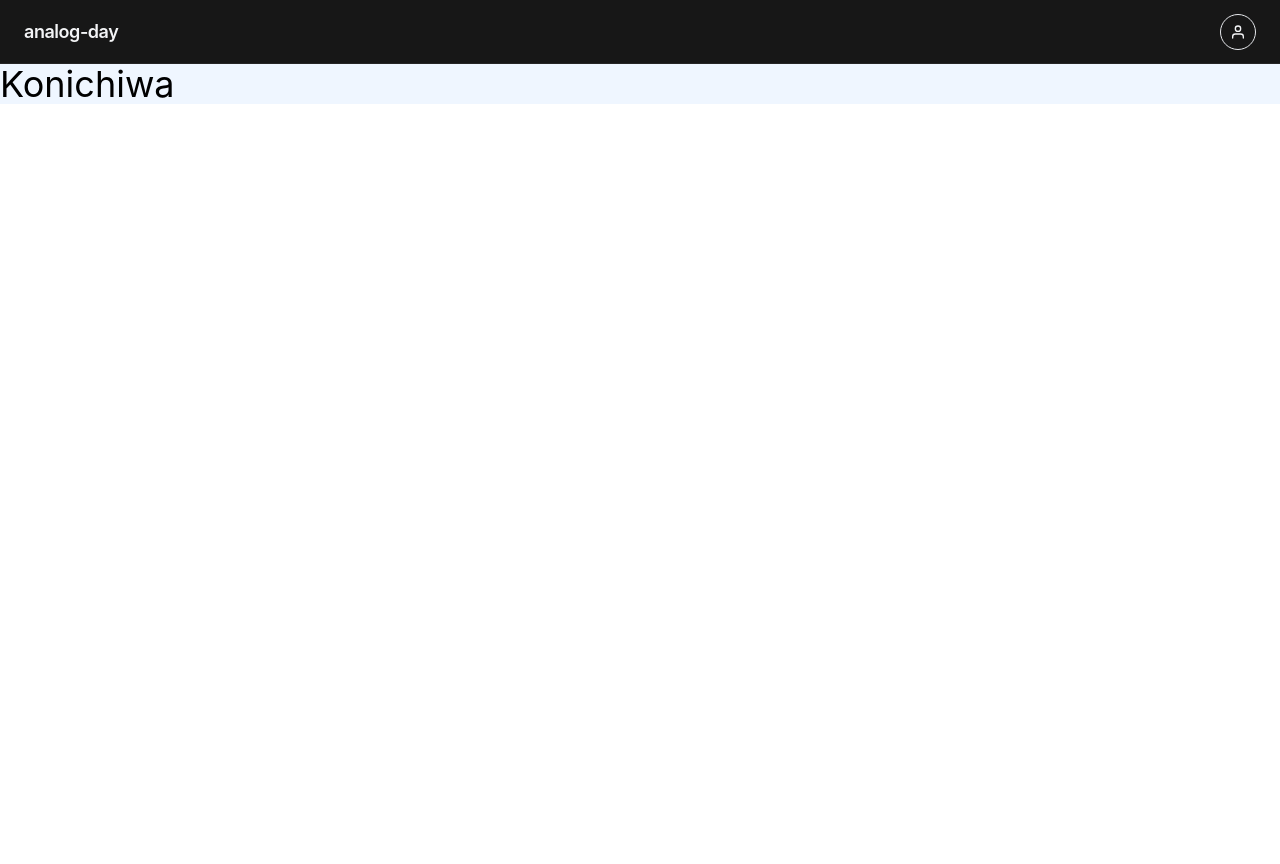
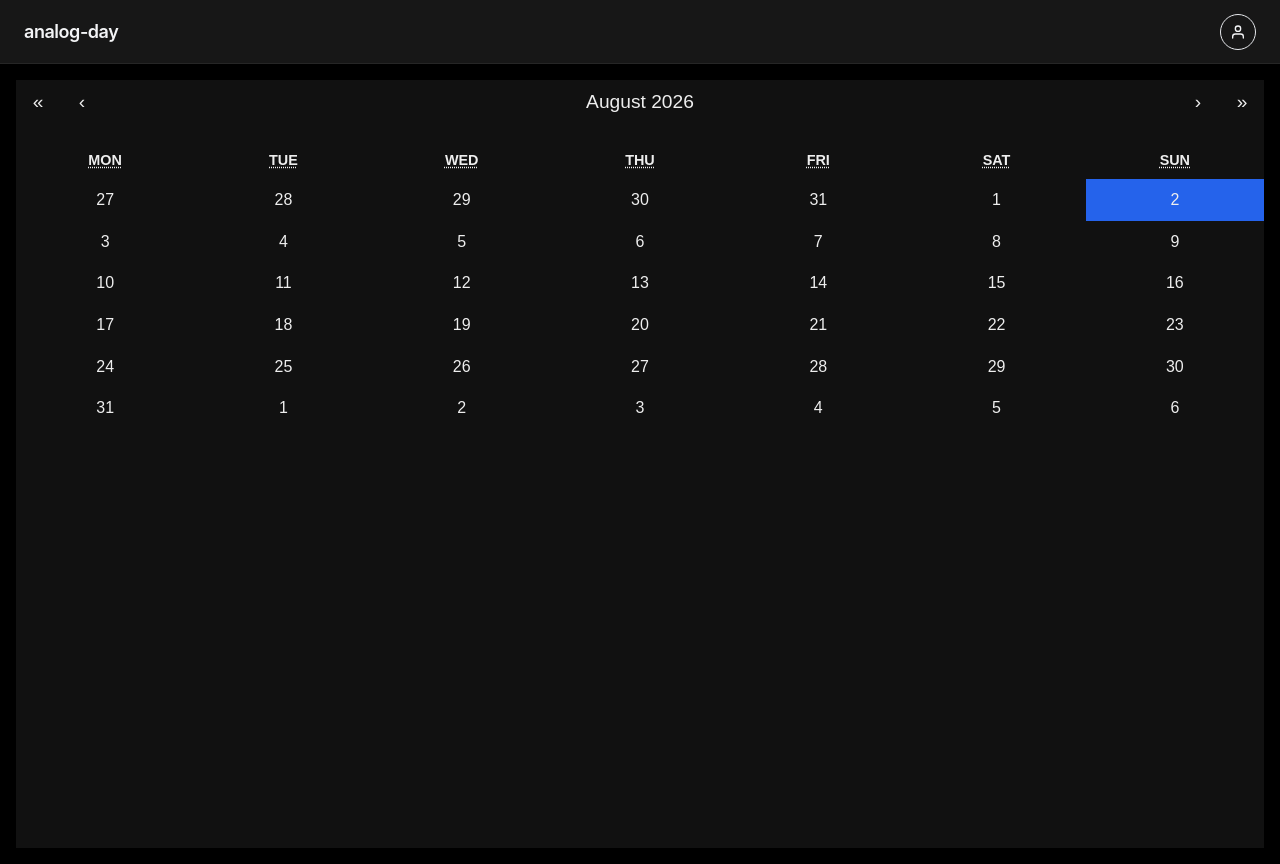
Before and after one commit to dhanjitN/analog-day, a React (Vite) app in the folder client/: page / in a window 1280 px wide. Before the commit the page ends 800 px from the top, so only its background shows below. Built offline with nearby package versions, Linux system fonts and the light colour scheme.

Commit message:
add: redirect file + modify home page location

```diff
--- a/client/src/main.jsx
+++ b/client/src/main.jsx
@@ -22,7 +22,7 @@
     <BrowserRouter>
       <Routes>
         <Route element={<Layout />}>
-          <Route path='/' element={<App />}></Route>
+          <Route path='/' element={<CalendarView />}></Route>
           <Route path='/login' element={<AuthForm />}></Route>
           <Route path='/home' element={<CalendarView />}></Route>
           <Route path='/day/:date' element={<PlanPage />}></Route>
```
Also changed, not shown: 1 other file (tests, documents, lock files or other folders).
